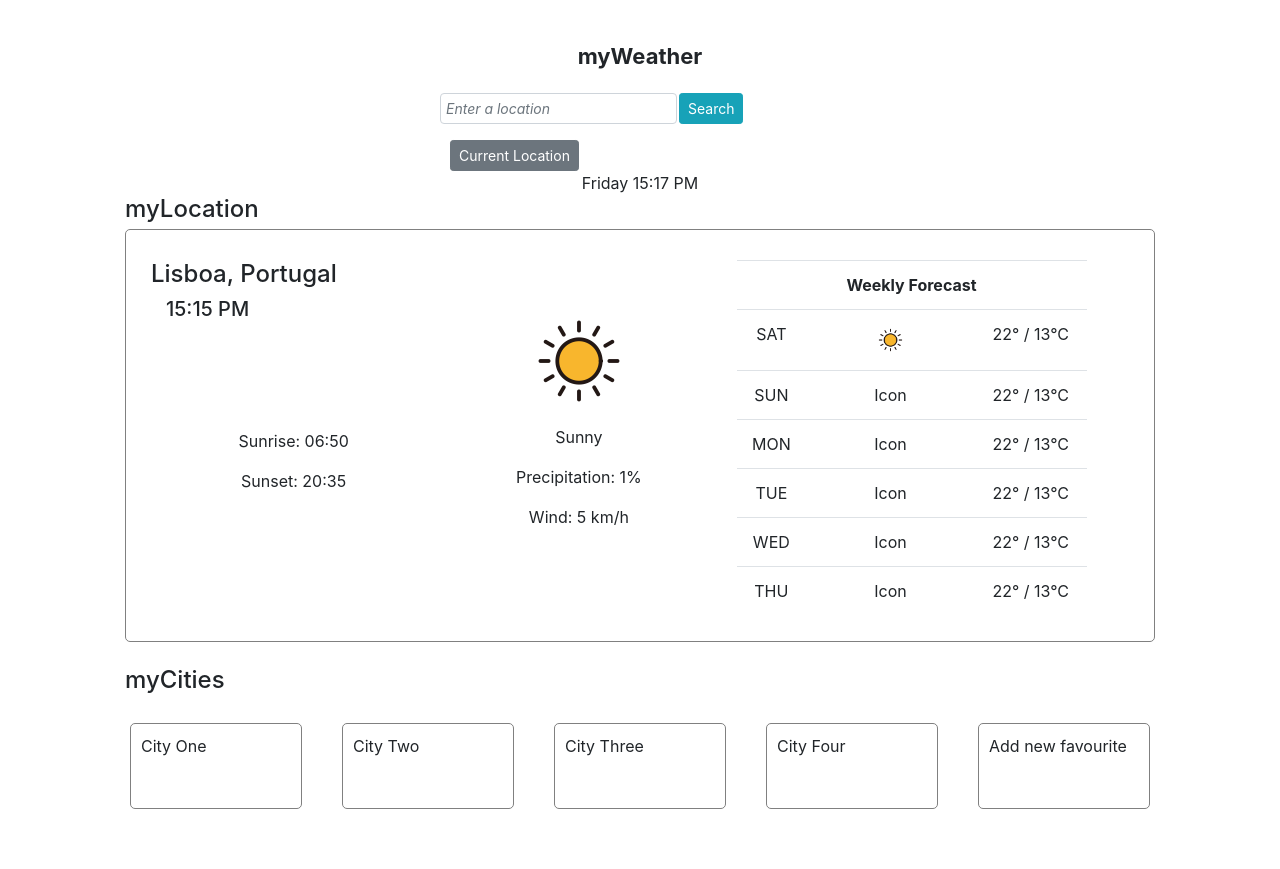
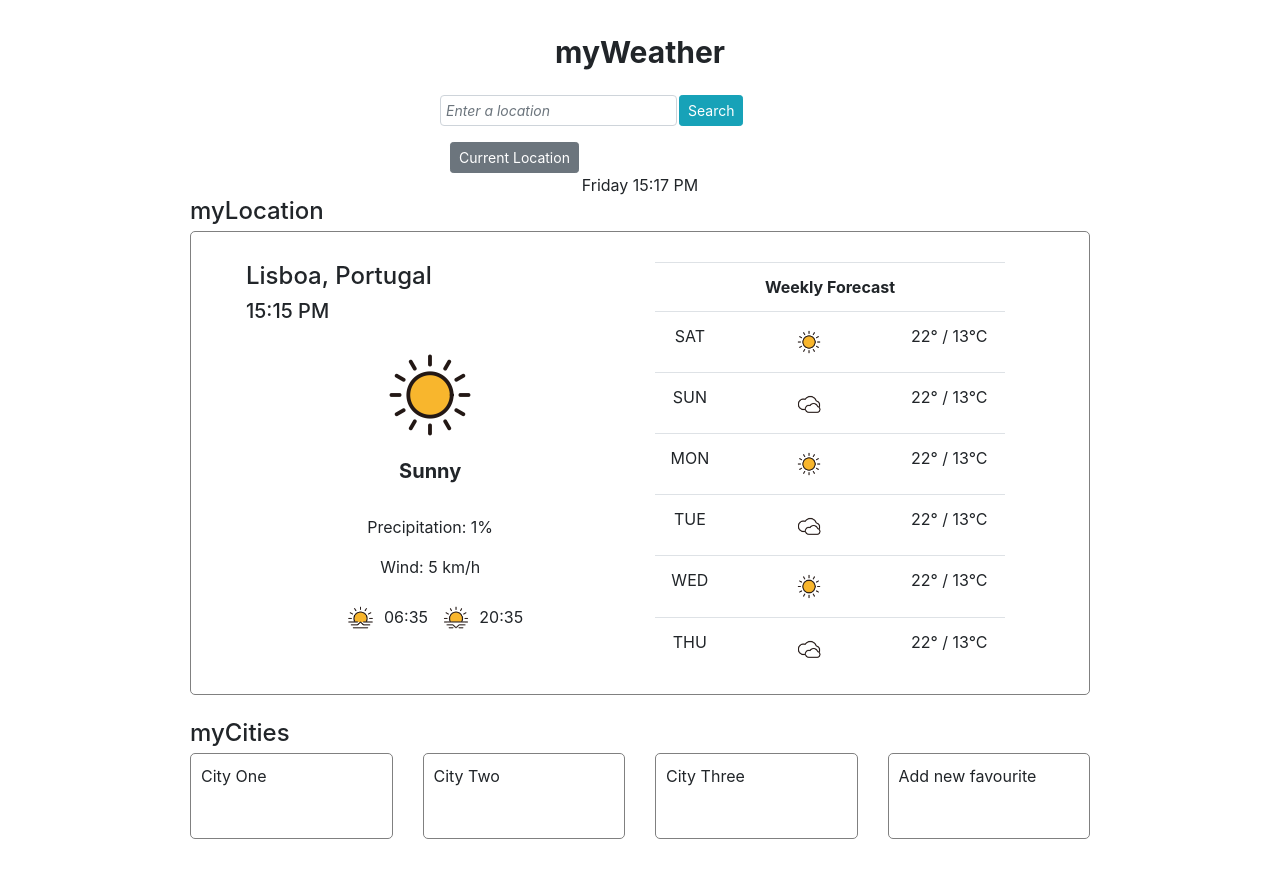
Before and after one commit to MargSousa/weather-app-shecodes, a React (Create React App) app: page / in a window 1280 px wide. Built offline with nearby package versions, Linux system fonts and the light colour scheme.

Commit message:
location section corrections

```diff
--- a/src/App.css
+++ b/src/App.css
@@ -1,4 +1,4 @@
 .app {
   margin: 0 auto;
-  margin: 40px;
+  margin: 20px;
 }
--- a/src/Cities.css
+++ b/src/Cities.css
@@ -1,11 +1,16 @@
+.cities-section {
+  max-width: 900px;
+  margin: 0 auto;
+}
+
 .cities-title {
-  margin-bottom: 2px;
+  margin-bottom: 5px;
 }
 
 .city-box {
   border: solid 1px grey;
   border-radius: 5px;
   margin: 0 auto;
-  margin: 20px;
+  margin: 0px 15px 0px 15px;
   padding: 10px;
 }
--- a/src/Cities.js
+++ b/src/Cities.js
@@ -4,9 +4,9 @@ import "./Cities.css";
 export default class Cities extends Component {
   render() {
     return (
-      <div>
-        <h4>myCities</h4>
-        <div>
+      <div className="cities-section">
+        <h4 className="cities-title">myCities</h4>
+        <div className="cities-section">
           <div className="row">
             <div className="col-sm city-box">
               <p>City One</p>
@@ -21,10 +21,6 @@ export default class Cities extends Component {
               <br />
             </div>
             <div className="col-sm city-box">
-              <p>City Four</p>
-              <br />
-            </div>
-            <div className="col-sm city-box">
               <p>Add new favourite</p>
               <br />
             </div>
--- a/src/Header.css
+++ b/src/Header.css
@@ -2,7 +2,7 @@
   text-align: center;
   margin: 30px 20px 20px 20px;
   font-weight: bold;
-  font-size: 22px;
+  font-size: 30px;
 }
 
 .main-header {
--- a/src/Location.css
+++ b/src/Location.css
@@ -1,3 +1,8 @@
+.location-section {
+  max-width: 900px;
+  margin: 0 auto;
+}
+
 .location-title {
   margin-bottom: 5px;
 }
@@ -6,17 +11,19 @@
   border: solid 1px grey;
   border-radius: 5px;
   margin: 0 auto;
-  padding: 30px 40px 10px 40px;
+  padding: 30px 30px 0px 30px;
 }
 
-.location-weather {
+.location-name, .location-time {
+  padding-left: 40px;
+}
+.location-details {
   text-align: center;
+  padding-left: 40px;
+
 }
 
-#location-hour {
-  text-align: left;
+.sunset-icon, .sunrise-icon {
+  width: 10%;
+  margin: 5px;
 }
-
-.sunrise-sunset {
-  padding-top: 100px;
-}
--- a/src/Location.js
+++ b/src/Location.js
@@ -2,36 +2,38 @@ import React, { Component } from "react";
 import "./Location.css";
 import WeeklyForecast from "./WeeklyForecast";
 import SunnyIcon from "./images/weather_icons/Sunny.png";
+import SunsetIcon from "./images/weather_icons/Sunset.png";
+import SunriseIcon from "./images/weather_icons/Sunrise.png";
 
 export default class Location extends Component {
   render() {
     return (
-      <div>
+      <div className="location-section">
         <h4 className="location-title">myLocation</h4>
         <div className="location-box">
           <div className="location-weather">
             <div className="row">
-              <div className="col-sm-7">
+              <div className="col-sm">
                 <div className="row">
-                  <h4>Lisboa, Portugal</h4>
+                  <h4 class="location-name">Lisboa, Portugal</h4>
                 </div>
                 <div className="row">
-                  <div className="col-sm">
-                    <h5 id="location-hour">15:15 PM</h5>
-                    <div className="sunrise-sunset">
-                      <p>Sunrise: 06:50</p>
-                      <p>Sunset: 20:35</p>
-                    </div>
-                  </div>
-                  <div className="col-sm">
-                    <img className="local-icon" src={SunnyIcon} alt="Weather Icon"/>
-                    <p>Sunny</p>
+                  <h5 className="location-time">15:15 PM</h5>
+                  <div className="location-details">
+                    <img className="location-icon" src={SunnyIcon} alt="Weather Icon"/>
+                    <h5><b>Sunny</b></h5><br/>
                     <p>Precipitation: 1%</p>
                     <p>Wind: 5 km/h</p>
+                    <div>
+                      <img className="sunrise-icon" src={SunriseIcon} alt="Weather Icon"/><span>06:35  </span>
+                      <img className="sunset-icon" src={SunsetIcon} alt="Weather Icon"/><span>20:35</span>
+                    </div>
                   </div>
                 </div>
               </div>
-              <div className="col-sm-5"><WeeklyForecast /></div>
+              <div className="col-sm">
+                <WeeklyForecast />
+              </div>
             </div>
           </div>
         </div>
--- a/src/WeeklyForecast.js
+++ b/src/WeeklyForecast.js
@@ -1,6 +1,7 @@
 import React, { Component } from "react";
 import "./WeeklyForecast.css";
 import SunnyIcon from "./images/weather_icons/Sunny.png";
+import CloudyIcon from "./images/weather_icons/Cloudy.png";
 
 export default class WeeklyForecast extends Component {
   render() {
@@ -18,27 +19,27 @@ export default class WeeklyForecast extends Component {
             </tr>
             <tr>
               <td>SUN</td>
-              <td> Icon</td>
+              <td><img className="weekly-icon" src={CloudyIcon} alt="Weather Icon"/></td>
               <td>22° / 13°C</td>
             </tr>
             <tr>
               <td>MON</td>
-              <td> Icon</td>
+              <td><img className="weekly-icon" src={SunnyIcon} alt="Weather Icon"/></td>
               <td>22° / 13°C</td>
             </tr>
             <tr>
               <td>TUE</td>
-              <td> Icon</td>
+              <td><img className="weekly-icon" src={CloudyIcon} alt="Weather Icon"/></td>
               <td>22° / 13°C</td>
             </tr>
             <tr>
               <td>WED</td>
-              <td> Icon</td>
+              <td><img className="weekly-icon" src={SunnyIcon} alt="Weather Icon"/></td>
               <td>22° / 13°C</td>
             </tr>
             <tr>
               <td>THU</td>
-              <td> Icon</td>
+              <td><img className="weekly-icon" src={CloudyIcon} alt="Weather Icon"/></td>
               <td>22° / 13°C</td>
             </tr>
           </tbody>
```
